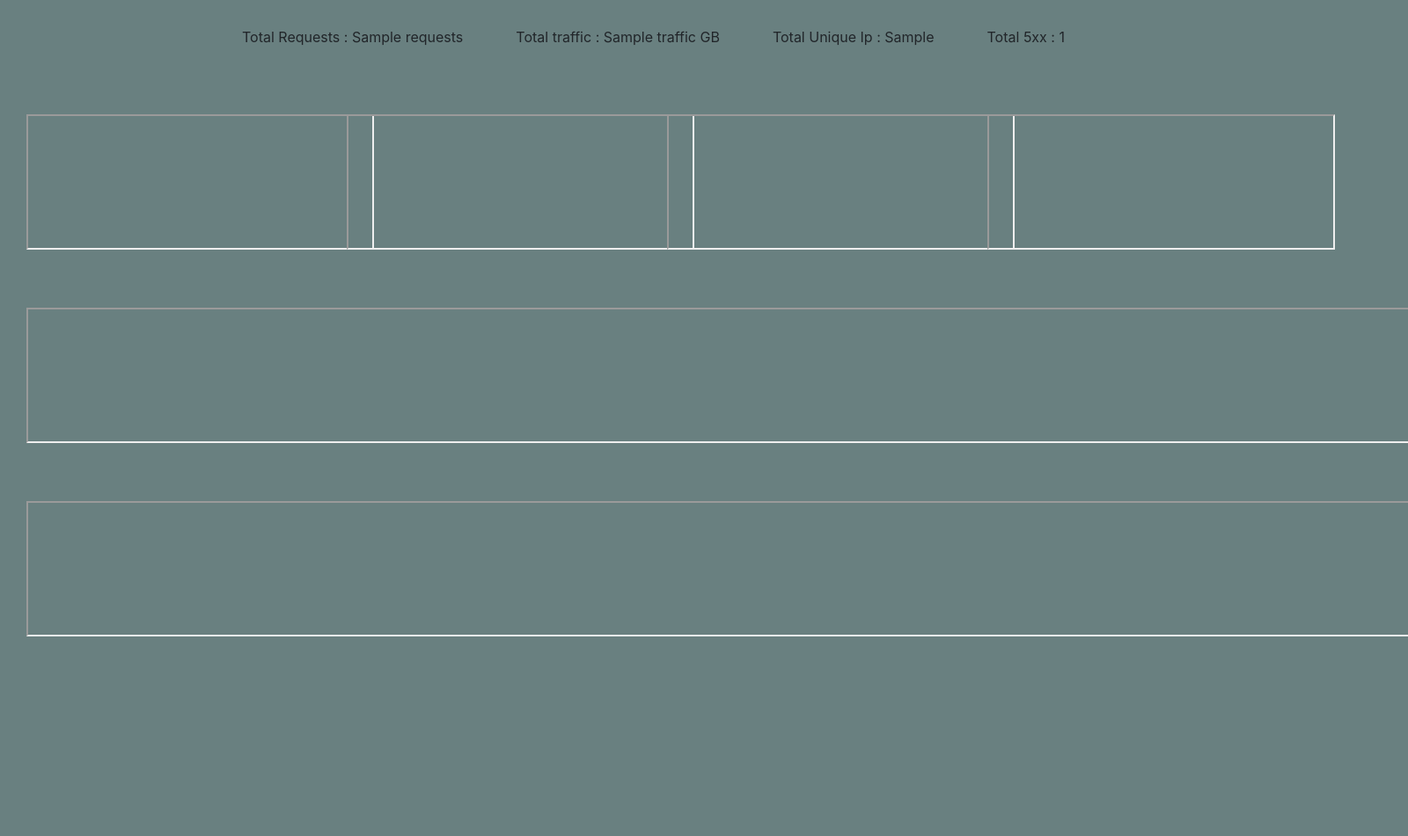
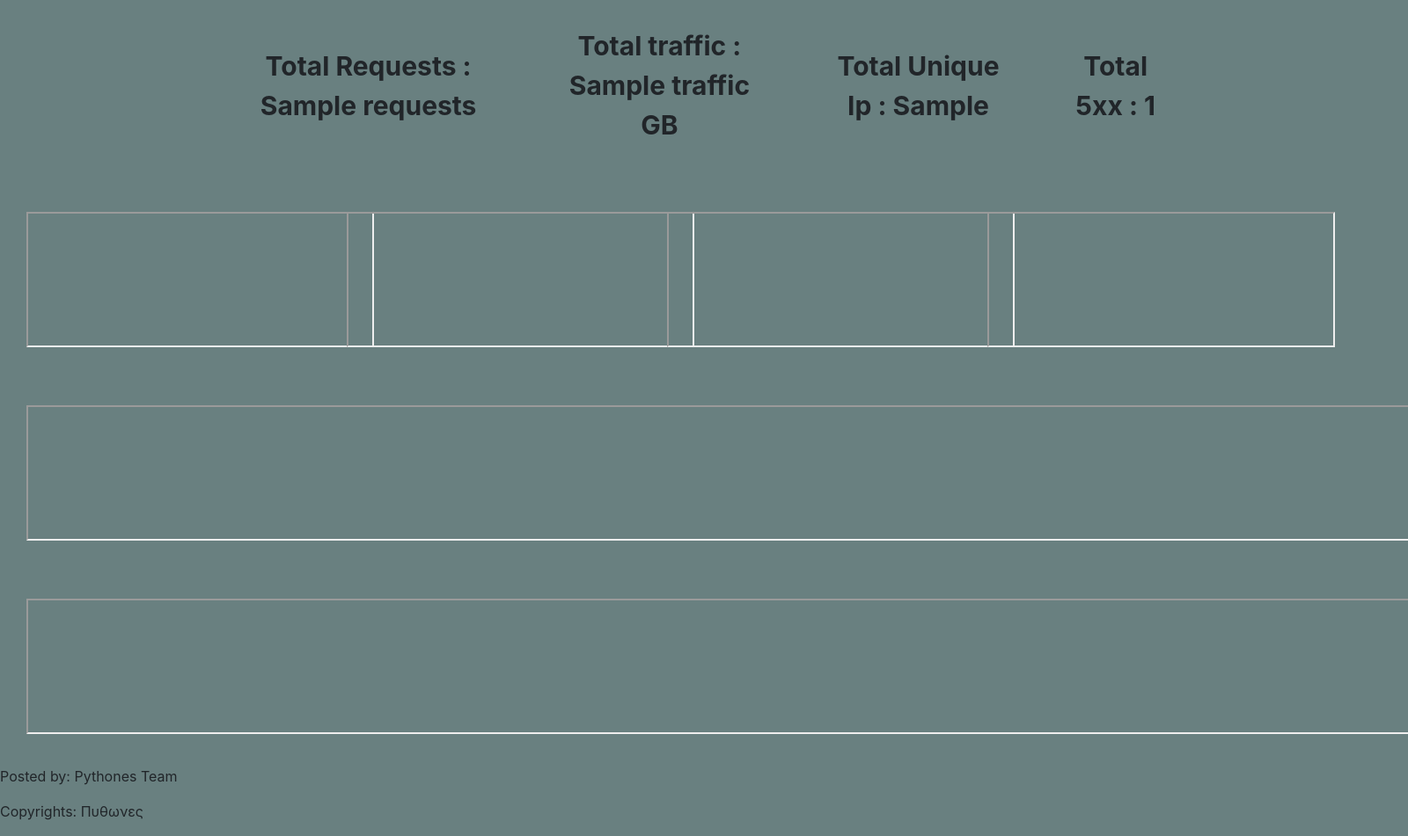
Before and after one commit to pythoneshack/WebMiningAttack, a Django app: template website/WebMining/templates/WebMining/home.html in a window 1600 px wide; the page is wider, and only the part inside the window is pictured. Shown: the part 56-1007 px from the top of that part at 88% size. Before the commit the page ends 780 px from the top of that part, so only its background shows below. Run offline with Django 3.2, Linux system fonts and the light colour scheme; the template is opened without the code that fills it: most values are stand-ins (such as "Sample title", 1, 10 or a date in 2020); parts of the project's set-up code (start-up, migrations or seed data) failed here and were passed over; some libraries are stand-ins or nearby versions.

Commit message:
Website done

```diff
--- a/website/WebMining/templates/WebMining/home.html
+++ b/website/WebMining/templates/WebMining/home.html
@@ -4,13 +4,13 @@
 
 <div class="container" style="min-height 95%:">
     <table>
-        <td><p> Total Requests : {{requests}}</p></td>
+        <td style="font-weight: bold"><p style=font-size:30px;> Total Requests : {{requests}}</p></td>
 
-        <td> <p> Total traffic : {{traffic}} GB</p> </td>
+        <td style="font-weight: bold"> <p style=font-size:30px;> Total traffic : {{traffic}} GB</p> </td>
 
-        <td><p> Total Unique Ip : {{unique_ip}}</p></td>
+        <td style="font-weight: bold"><p style=font-size:30px;> Total Unique Ip : {{unique_ip}}</p></td>
 
-        <td><p> Total 5xx : {{total_5xx}}</p></td>
+        <td style="font-weight: bold"><p style=font-size:30px;"> Total 5xx : {{total_5xx}}</p></td>
     </table>
  </div>
 
@@ -30,4 +30,9 @@
     </tr>
 </table>
 
+<footer>
+  <p>Posted by: Pythones Team </p>
+    <p>Copyrights: Πυθωνες </p>
+</footer>
+
 {% endblock content%}
--- a/website/WebMining/templates/WebMining/logfiles_list.html
+++ b/website/WebMining/templates/WebMining/logfiles_list.html
@@ -1,9 +1,9 @@
 {% extends "WebMining/base.html"%}
 {% block content%}
-<h3>LogFiles</h3>
+<h3 align="center" style="font-weight: bold">LogFiles</h3>
 
 <p>
-    <a href="{% url 'upload_log' %}" class="button btn-primary">Upload LogFile</a>
+    <a href="{% url 'upload_log' %}" class="button btn-primary" style="text-align: center">Upload LogFile</a>
 </p>
 
 
```
Also changed, not shown: website/WebMining/static/css/styles.css (line endings or trailing spaces).
